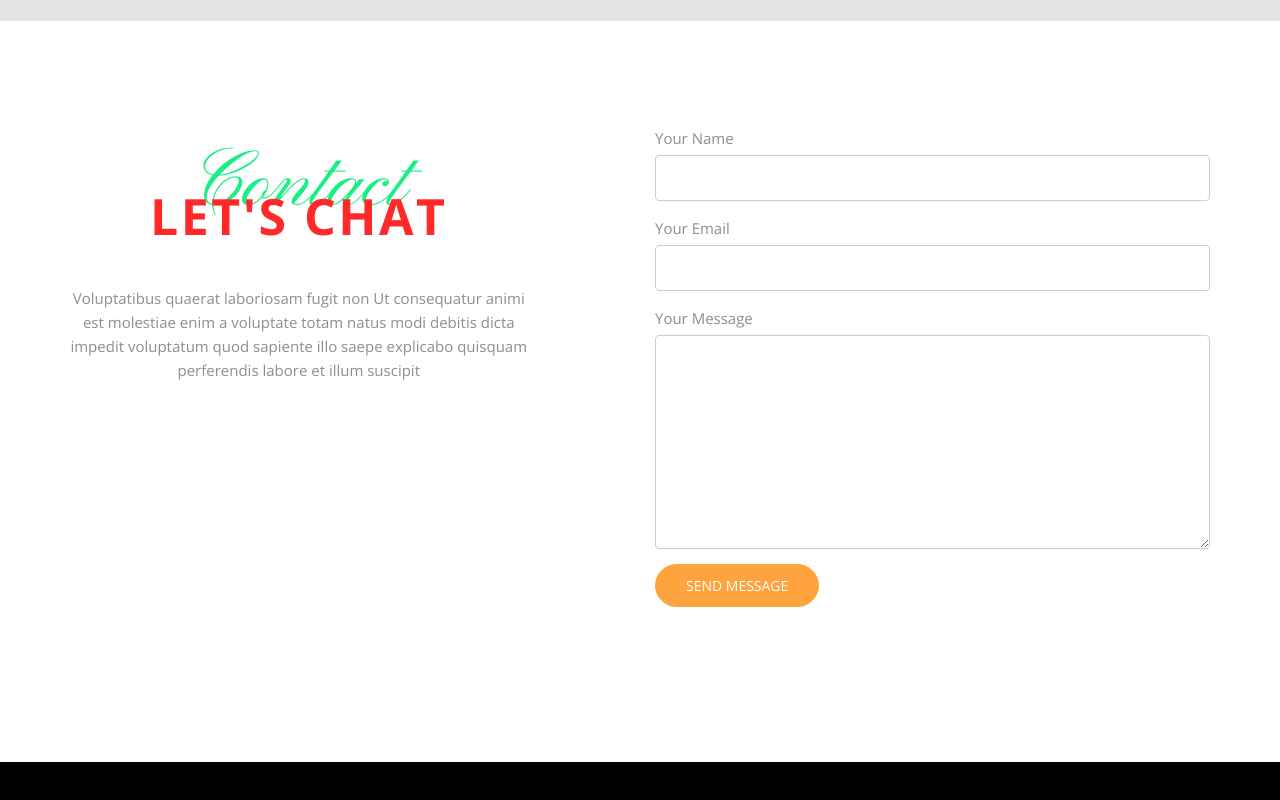
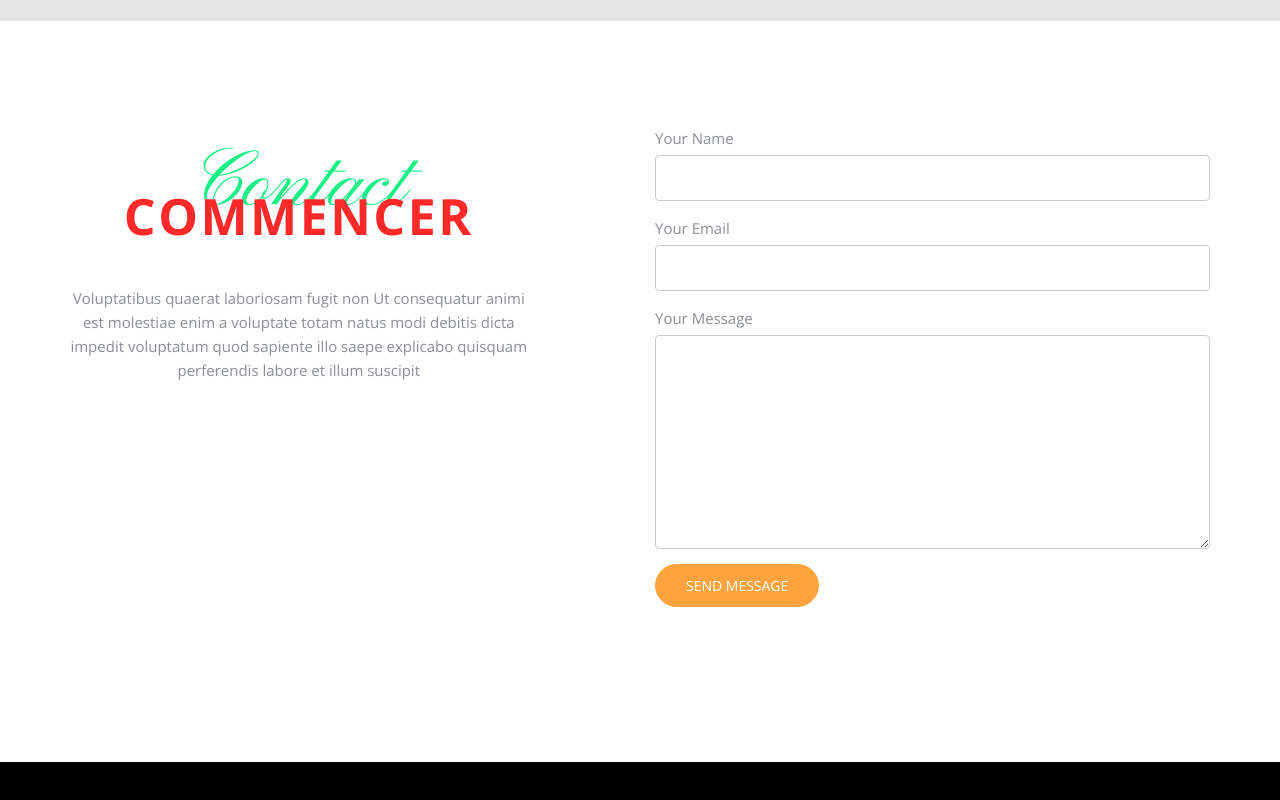
Before and after one commit to Lastroboy/SiteResto, a website: page index.html in a window 1280 px wide. Shown: the part 6422-7222 px from the top of the page. Drawn offline with nearby package versions, Linux system fonts and the light colour scheme; files whose address does not match are found by name.

```diff
--- a/index.html
+++ b/index.html
@@ -429,7 +429,7 @@
           <div class="col-md-5 text-center probootstrap-animate">
             <div class="probootstrap-heading dark">
               <h1 class="primary-heading">Contact</h1>
-              <h3 class="secondary-heading">Let's Chat</h3>
+              <h3 class="secondary-heading">commencer</h3>
             </div>
             <p>Voluptatibus quaerat laboriosam fugit non Ut consequatur animi est molestiae enim a voluptate totam natus modi debitis dicta impedit voluptatum quod sapiente illo saepe explicabo quisquam perferendis labore et illum suscipit</p>
           </div>
```
